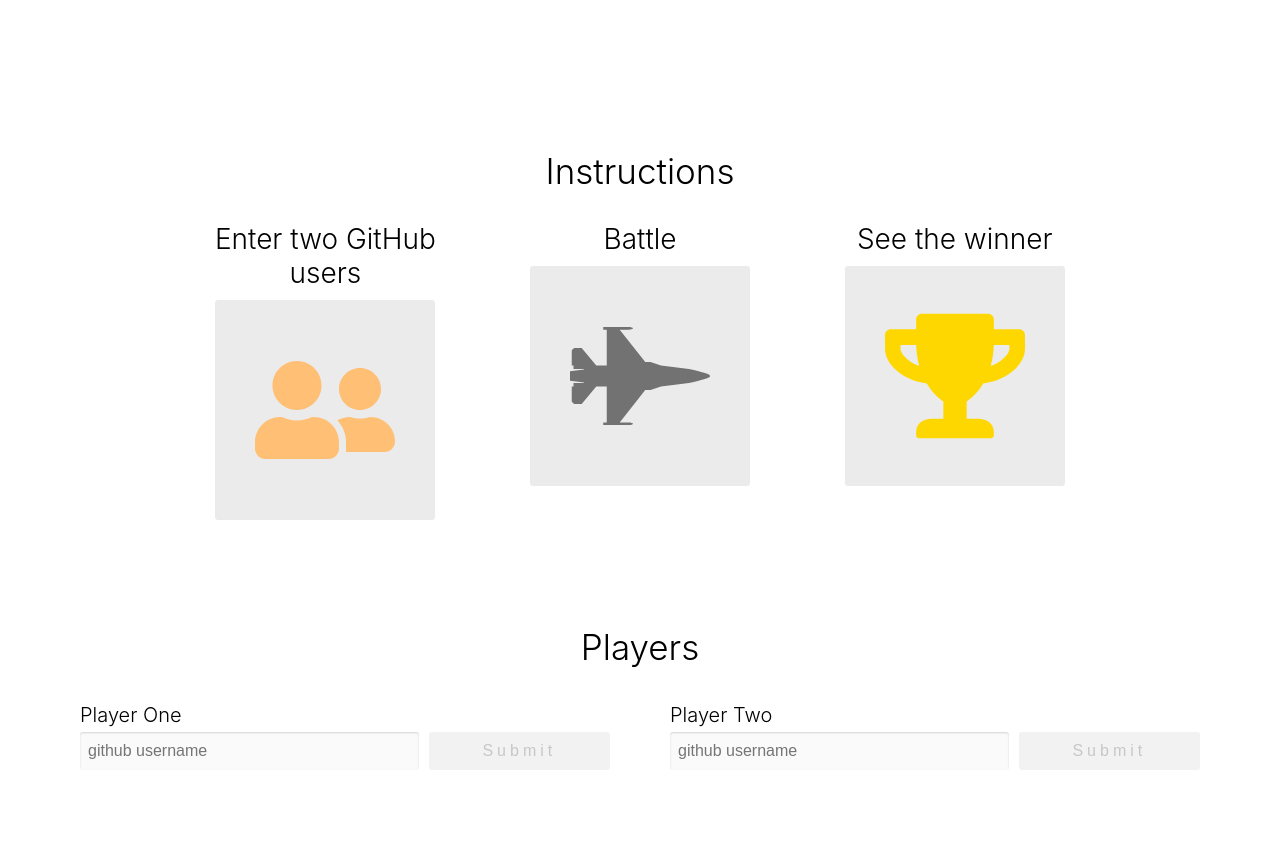
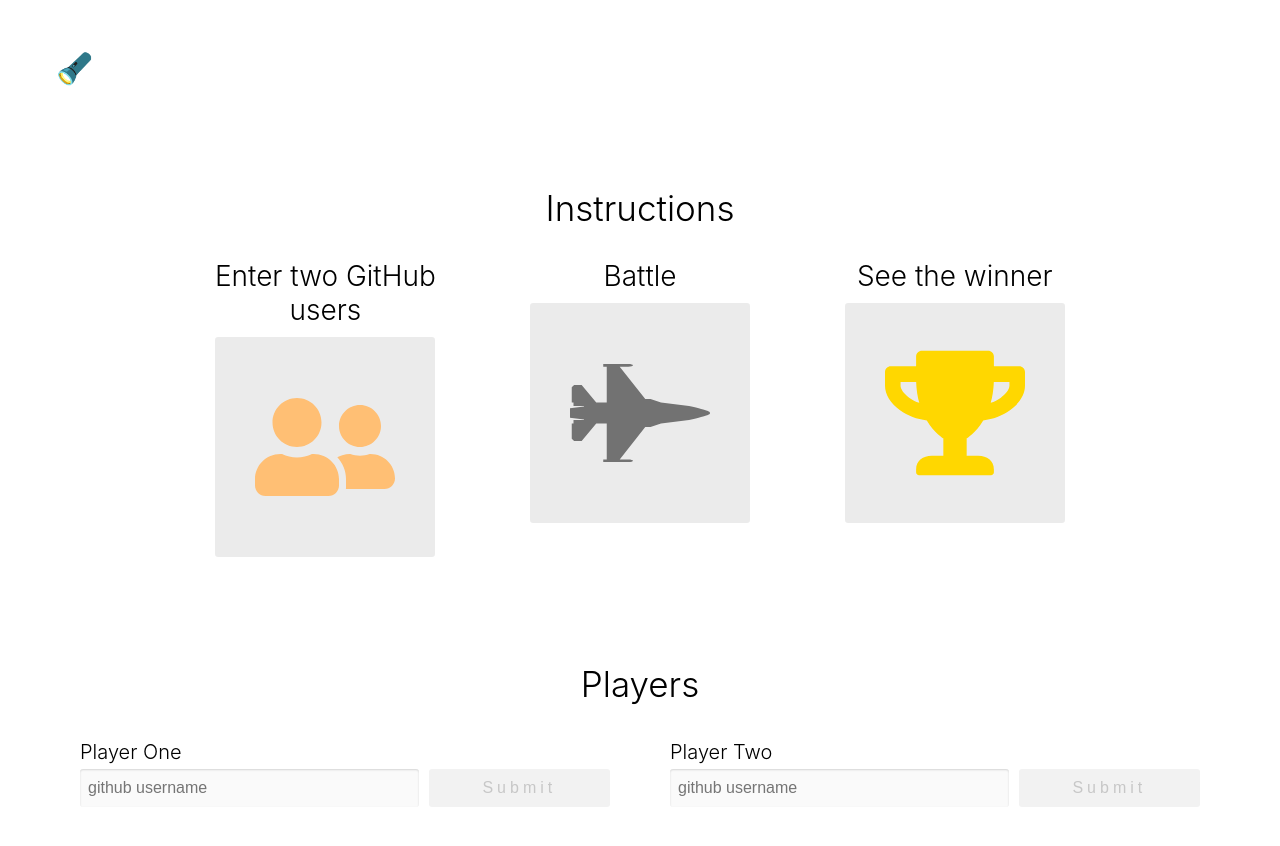
Before and after one commit to henghaopu/react-practice-github-battle, a React app: page / in a window 1280 px wide. Built offline with nearby package versions, Linux system fonts and the light colour scheme.

Commit message:
Implement Context - toggle theme

```diff
--- /dev/null
+++ b/app/components/Nav.js
@@ -0,0 +1,20 @@
+import React from 'react';
+import { ThemeConsumer } from '../contexts/theme';
+
+export default function Nav() {
+  return (
+    <ThemeConsumer>
+      {({ theme, toggleTheme }) => (
+        <nav className="row space-between">
+          <button
+            style={{fontSize: 30}}
+            className="btn-clear"
+            onClick={toggleTheme}
+          >
+            {theme === 'light' ? '🔦' : '💡'}
+          </button>
+        </nav>
+      )}
+    </ThemeConsumer>
+  )
+}
--- a/app/index.css
+++ b/app/index.css
@@ -238,3 +238,9 @@ li {
   font-size: 20px;
   margin: 50px 0;
 }
+
+.dark {
+  color: #DADADA;
+  background: #1c2022;
+  min-height: 100%;
+}
--- a/app/index.js
+++ b/app/index.js
@@ -4,6 +4,7 @@ import "./index.css";
 import Popular from "./components/Popular";
 import Battle from "./components/Battle";
 import { ThemeProvider } from "./contexts/theme";
+import Nav from "./components/Nav";
 class App extends React.Component {
   constructor(props) {
     super(props);
@@ -21,8 +22,11 @@ class App extends React.Component {
   render() {
     return (
       <ThemeProvider value={this.state}>
-        <div className="container">
-          <Battle />
+        <div className={this.state.theme}>
+          <div className="container">
+            <Nav />
+            <Battle />
+          </div>
         </div>
       </ThemeProvider>
     );
```
